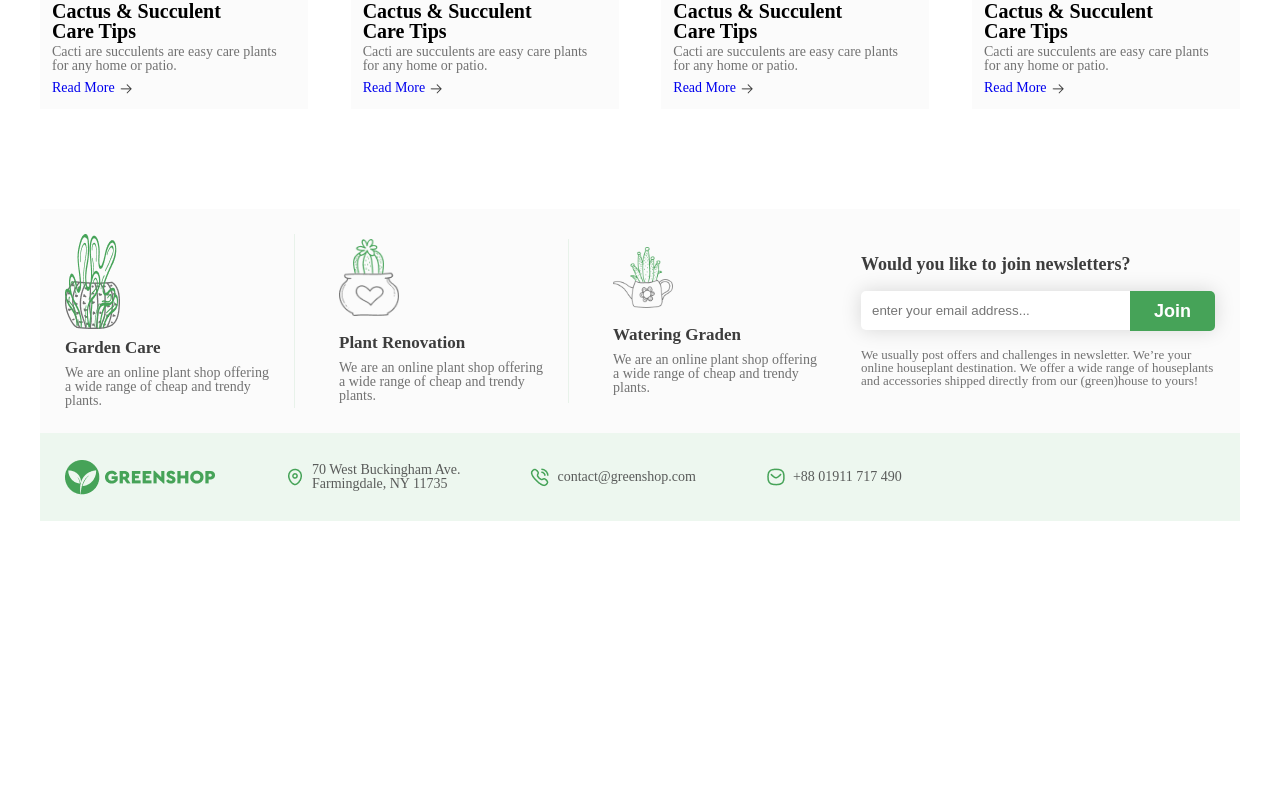
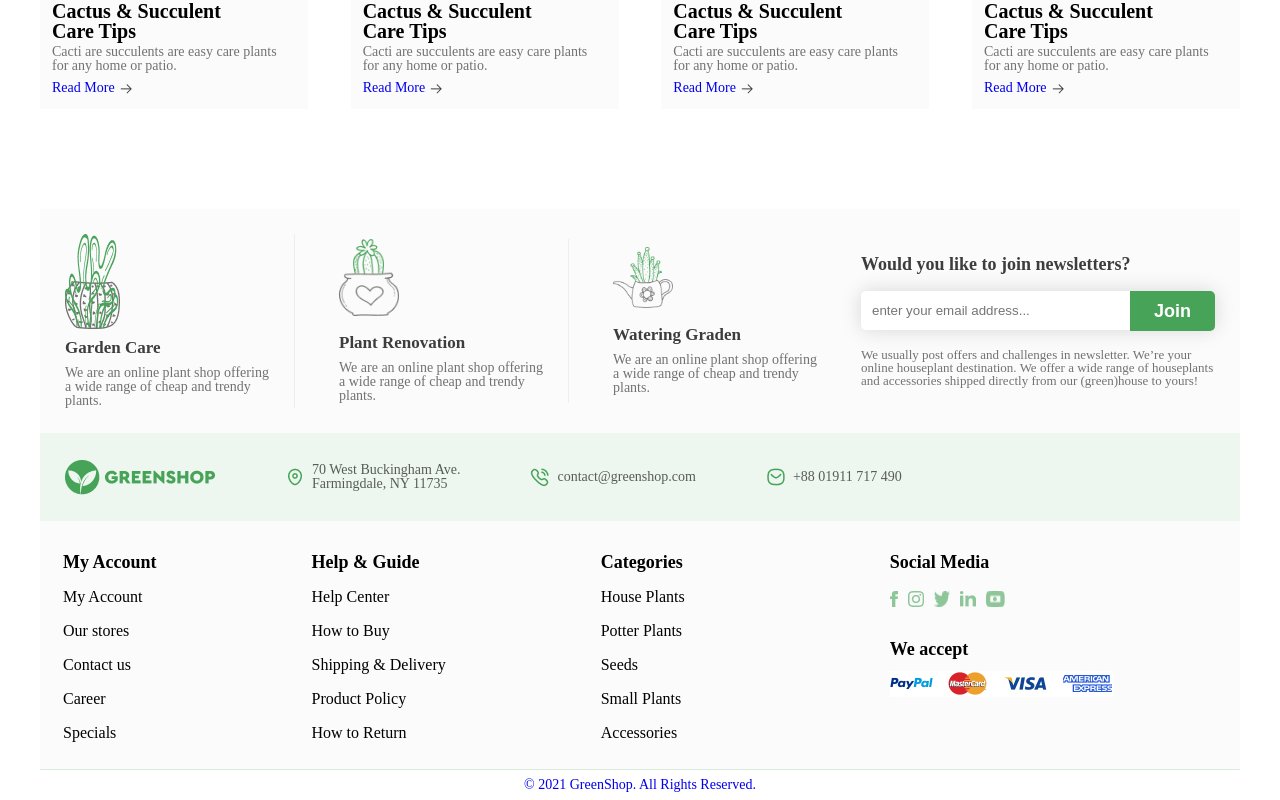
Before and after one commit to RVasyliuk-2003/BetterPlanet, a React (Vite) app: page / in a window 1280 px wide. Shown: the part 2565-3365 px from the top of the page. Before the commit the page ends 3086 px from the top, so only its background shows below. Built offline with nearby package versions, Linux system fonts and the light colour scheme.

Commit message:
The third part of the footer is complete

```diff
--- a/src/components/footer/FooterLinks/FooterLinks.jsx
+++ b/src/components/footer/FooterLinks/FooterLinks.jsx
@@ -8,7 +8,89 @@ import linkedin from "./images/linkedin.png";
 import Union from "./images/Union.png";
 
 const FooterLinks = () => {
-  return <div></div>;
+  return (
+    <div>
+      <div className="mainBoxLinks">
+        <ul className="ulListNav">
+          <li className="mainLiNav">My Account</li>
+          <li>
+            <a href="#">My Account</a>
+          </li>
+          <li>
+            <a href="#">Our stores</a>
+          </li>
+          <li>
+            <a href="#">Contact us</a>
+          </li>
+          <li>
+            <a href="#">Career</a>
+          </li>
+          <li>
+            <a href="#">Specials</a>
+          </li>
+        </ul>
+        <ul className="ulListNav">
+          <li className="mainLiNav">Help & Guide</li>
+          <li>
+            <a href="#">Help Center</a>
+          </li>
+          <li>
+            <a href="#">How to Buy</a>
+          </li>
+          <li>
+            <a href="#">Shipping & Delivery</a>
+          </li>
+          <li>
+            <a href="#">Product Policy</a>
+          </li>
+          <li>
+            <a href="#">How to Return</a>
+          </li>
+        </ul>
+        <ul className="ulListNav">
+          <li className="mainLiNav">Categories</li>
+          <li>
+            <a href="#">House Plants</a>
+          </li>
+          <li>
+            <a href="#">Potter Plants</a>
+          </li>
+          <li>
+            <a href="#">Seeds</a>
+          </li>
+          <li>
+            <a href="#">Small Plants</a>
+          </li>
+          <li>
+            <a href="#">Accessories</a>
+          </li>
+        </ul>
+
+        <div className="mediaContainer">
+          <div className="SocialMediaBox">
+            <p>Social Media</p>
+            <div className="imgMedia">
+              <img src={Facebook} alt="svg" />
+              <img src={instagram} alt="svg" />
+              <img src={Twitter} alt="svg" />
+              <img src={linkedin} alt="svg" />
+              <img src={Union} alt="svg" />
+            </div>
+          </div>
+
+          <div className="weAcceptBox">
+            <p>We accept</p>
+            <img src={imagePay} alt="svg" />
+          </div>
+        </div>
+      </div>
+      <div className="boxReserved">
+        <p>
+          <a href="#">© 2021 GreenShop. All Rights Reserved.</a>
+        </p>
+      </div>
+    </div>
+  );
 };
 
 export default FooterLinks;
--- a/src/components/footer/FooterLinks/footerLinks.css
+++ b/src/components/footer/FooterLinks/footerLinks.css
@@ -0,0 +1,69 @@
+.mainBoxLinks {
+  background-color: #fbfbfb;
+  padding: 32px 23px 28px 23px;
+  display: flex;
+  gap: 155px;
+
+  border-bottom: 1px solid #46a35833;
+}
+
+.ulListNav {
+  display: flex;
+  flex-direction: column;
+  gap: 18px;
+
+  > li > a {
+    color: black;
+  }
+}
+
+.mainLiNav {
+  font-size: 18px;
+  font-weight: 700;
+}
+
+.mediaContainer {
+  padding-left: 50px;
+}
+
+.SocialMediaBox {
+  > p {
+    font-size: 18px;
+    font-weight: 700;
+  }
+
+  .imgMedia {
+    margin-top: 20px;
+    display: flex;
+    gap: 10px;
+
+    > img {
+      max-width: 30px;
+    }
+  }
+}
+
+.weAcceptBox {
+  margin-top: 33px;
+
+  > p {
+    font-size: 18px;
+    font-weight: 700;
+  }
+
+  > img {
+    margin-top: 13px;
+
+    max-width: 224px;
+    width: 100%;
+  }
+}
+
+.boxReserved {
+  text-align: center;
+  padding: 8px 13px;
+  > p {
+    font-size: 14px;
+    color: #3d3d3d;
+  }
+}
```
